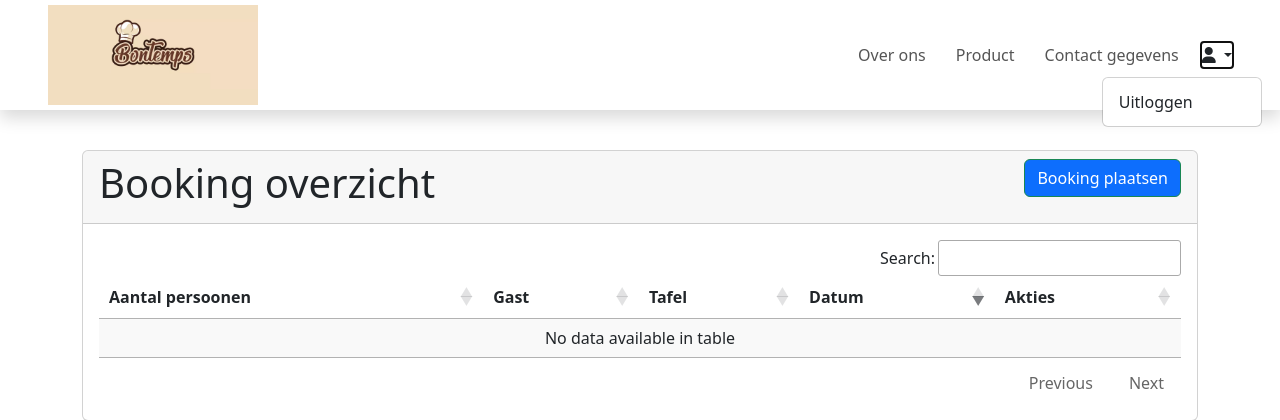
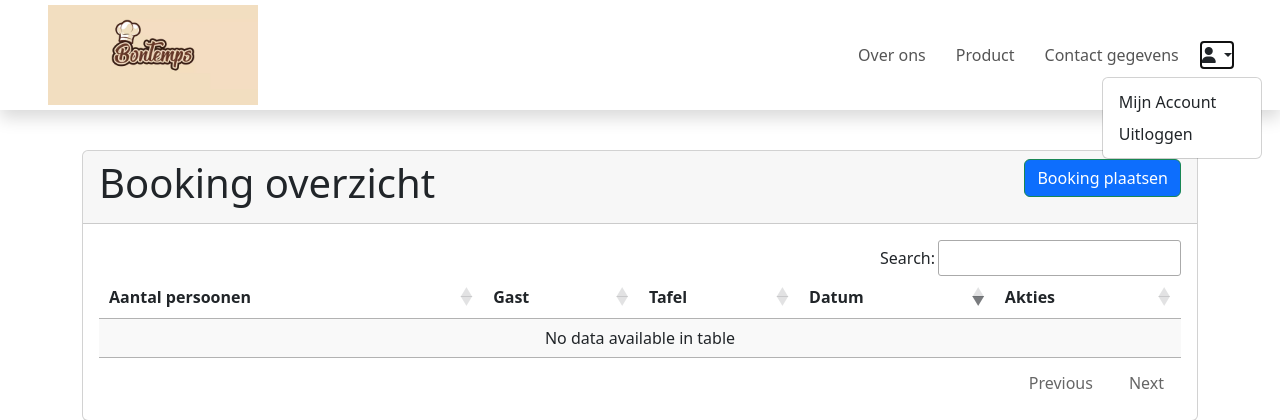
Before and after one commit to TheGamingBram/Project7-Bontemps, a PHP site: page /bookingen/index.php in a window 1280 px wide, after a click that opens the changed part. Shown: the top 420 px of the page. Run offline with PHP 8.4, Linux system fonts and the light colour scheme; the visitor is signed in with stand-in values (Sample User, id 1); data that the repository does not hold is empty; some libraries are stand-ins or nearby versions.

Commit message:
Update Header.php

```diff
--- a/Assets/Header.php
+++ b/Assets/Header.php
@@ -52,6 +52,7 @@
                             ";
                         }else{
                             echo "
+                                <a href='AcountOverzicht.php' style='text-decoration: none;' ><button class='dropdown-item'>Mijn Account</button></a>
                                 <a href='?Logout=logout' style='text-decoration: none;' ><button class='dropdown-item'>Uitloggen</button></a>
                             ";
                         }
```
